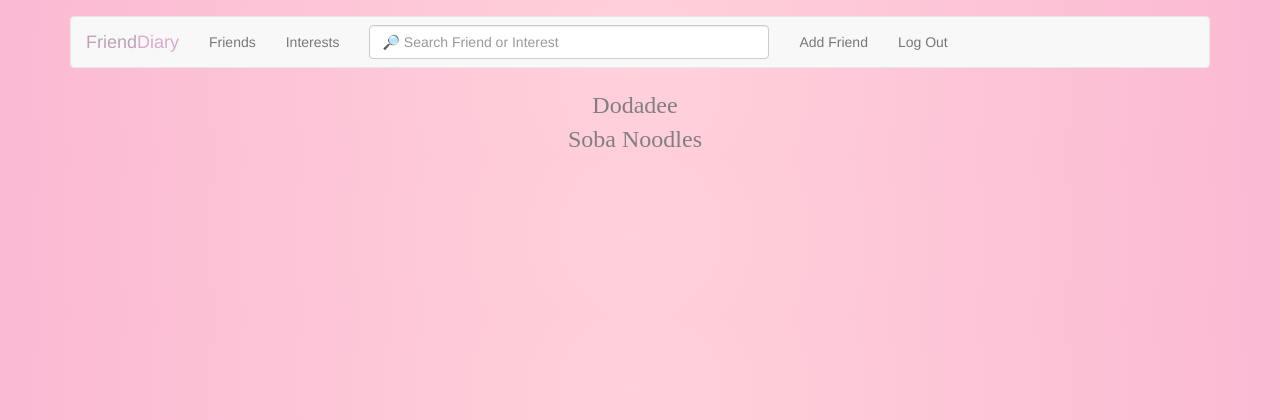
After one commit to clumsycherry/FriendDiary, a Flask app: page /friends in a window 1280 px wide. The commit adds this page. Shown: the top 420 px of the page. Run offline with Flask 2, Linux system fonts and the light colour scheme; a user stored in the database is signed in; data comes from the database, SQL or seed files in the repository; some libraries are stand-ins or nearby versions.

Commit message:
list friends alphabetically and search GET works

```diff
--- a/application.py
+++ b/application.py
@@ -1,5 +1,6 @@
 from flask import Flask, flash, redirect, render_template, request, url_for, session
 from flask_sqlalchemy import SQLAlchemy
+from sqlalchemy import func
 from passlib.apps import custom_app_context as pwd_context
 from tempfile import mkdtemp
 from flask_session import Session
@@ -136,10 +137,35 @@ def index():
 def search():
     """Search for Friend or Interest"""
     if request.method == "GET":
-        return render_template("search.html", item="Enter search item above")
+        session["item"] = "Solar"
+        item = session.get('item', None)
+        if not item: #from another function
+            return apology("Search field cannot be blank")
+        else:
+            session["item"] = None #clear out variable
+#repeating code starts
+        if item == "":
+            return apology("Invalid Search")
 
+        friends = Friend.query.filter(Friend.name.contains(item), Friend.user_id == session["user_id"]).all()
+        if not friends:
+            return apology("No results!")
+        result = ""
+        for friend in friends:
+            result += friend.name + " "
+
+        #gather interests
+        friend1 = friends[0]
+        notes = Note.query.filter(Note.friend_id==friend1.id).all()
+        interests = []
+        for note in notes:
+            if note.type == "Interest":
+                interests.append(note.content)
+
+        return render_template("search.html", item=result, interests=interests)
+#repeating code ends
     if request.method == "POST":
-        item = request.form["item"]
+        item = request.form["item"] #from html page
         if item == "":
             return apology("Invalid Search")
 
@@ -187,3 +213,20 @@ def addfriend():
             session.pop("friend_id", None)
 
         return render_template("addfriend.html", message = "Friend added!")
+
+@app.route("/friends", methods=["GET", "POST"])
+@login_required
+def friends():
+    "Display user's friends in alphabetical order"
+    if request.method == "GET":
+        friends = Friend.query.filter(Friend.user_id == session["user_id"]).order_by(func.lower(Friend.name)).all()
+        if not friends:
+            return render_template("friends.html")
+
+        return render_template("friends.html", friends = friends)
+
+    #after selecting friend's name
+    elif request.method == "POST":
+        name = "Solar"
+        session["item"] = name
+        return redirect(url_for("search"))
--- a/static/styles.css
+++ b/static/styles.css
@@ -73,6 +73,7 @@ main div
 
 body{
   background: radial-gradient(circle, #ffd1db, #fbb9d3);
+  text-align: center;
 }
 
 /*Add friend form*/
@@ -92,3 +93,12 @@ td #interest2{
     height: auto;
     resize: none;
 }
+
+main table #friendlist {
+    border-style: hidden;
+    text-align: center;
+}
+
+#friendlist tr:hover{
+    background-color: #ffe1eb;
+}
--- /dev/null
+++ b/templates/friends.html
@@ -0,0 +1,17 @@
+{% extends "layout.html" %}
+
+{% block title %}
+    Friends
+{% endblock %}
+
+{% block main %}
+    <table align="center" id="friendlist">
+        <tbody>
+            {% for friend in friends %}
+                <tr>
+                    <td>{{friend.name}}</td>
+                </tr>
+            {% endfor %}
+        </tbody>
+    </table>
+{% endblock %}
--- a/templates/layout.html
+++ b/templates/layout.html
@@ -33,7 +33,7 @@
                     <div class="collapse navbar-collapse" id="navbar">
                         {% if session.user_id %}
                             <ul class="nav navbar-nav">
-                                <li><a href="{{ url_for('index') }}">Friends</a></li>
+                                <li><a href="{{ url_for('friends') }}">Friends</a></li>
                                 <li><a href="{{ url_for('index') }}">Interests</a></li>
                                 <li><form class="navbar-form" role="search" action="{{ url_for('search') }}" method="post">
                                     <input class="form-control" type="text submit" name="item" id="navBarSearchInput" placeholder="&#x1F50E Search Friend or Interest">
```
